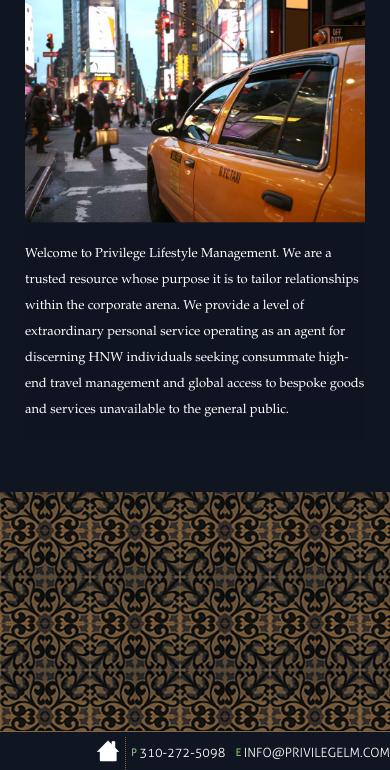
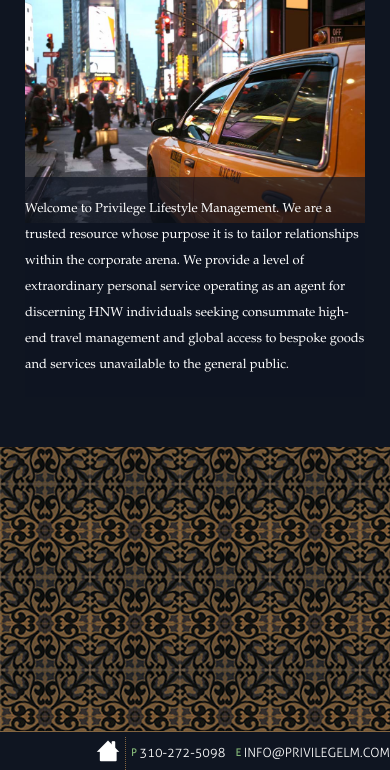
Before and after one commit to stevegifford/privilege, a plain HTML site: page index.html in a window 390 px wide. Shown: the part 74-844 px from the top of the page. Drawn offline with Linux system fonts and the light colour scheme.

Commit message:
Slideshow
Fixed slideshow height for mobile browsers.

```diff
--- a/css/small.css
+++ b/css/small.css
@@ -79,7 +79,7 @@
 
 section { margin-bottom: 30px; }
 
-.slideshow { max-width: 100%;  }
+.slideshow { max-width: 100%; max-height: 180px; }
 
 .top-level { border-bottom: 1px solid #fff; display: block; padding: 0 0 5px 0; }
 
```
